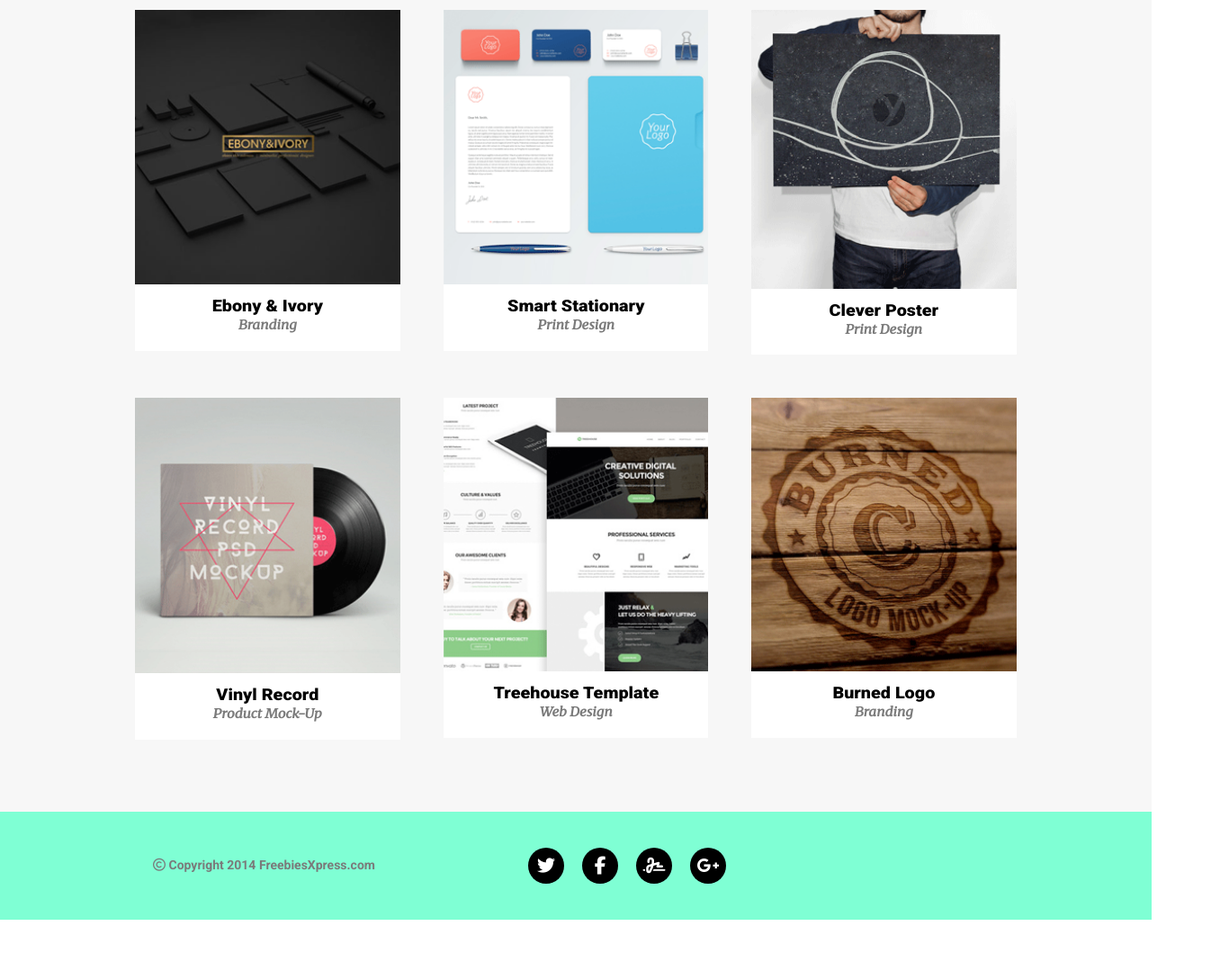
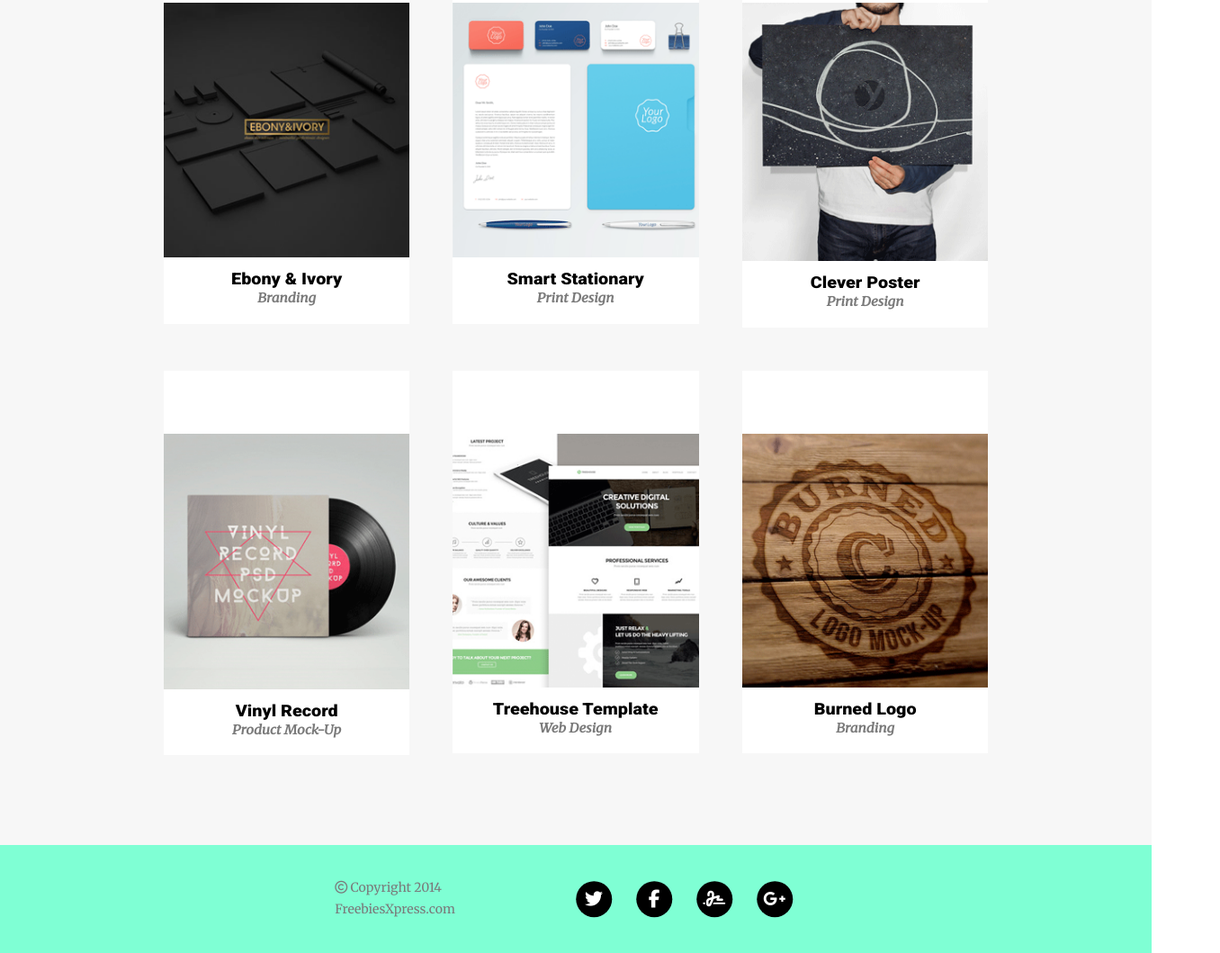
Before and after one commit to jarko-mach/project-with-task-runner, a website: page index.html in a window 1280 px wide. Shown: the part 1471-2530 px from the top of the page at 90% size, 1356 px wide, since content can reach past the window. Before the commit the page ends 2493 px from the top, so only its background shows below. Drawn offline with Linux system fonts and the light colour scheme; a web font is replaced by a local one.

Commit message:
Add bootstrap comands into sections and footer

```diff
--- a/index.html
+++ b/index.html
@@ -24,12 +24,11 @@
         </div>
         <div class="container-fluid">
             <div class="row">
-                <div class="col-1"> </div>
-                <div class="col-3">
+                <div class="col-4 col-sm-3">
                     <p class="logo">Golden</p>
                 </div>
-                <div class="col-7">
-                    <ul>
+                <div class="col-7 col-sm-8">
+                    <ul class="flex-column flex-sm-row align-items-end">
                         <li><a href="#">Home</a></li>
                         <li><a href="#">Services</a></li>
                         <li><a href="#">Portfolio</a></li>
@@ -37,20 +36,23 @@
                         <li><a href="#">Contact</a></li>
                     </ul>
                 </div>
+            </div>
+        </div>
+
         <div class="welcome">
             <h6>Welcome To Our Studio!</h6>
             <h1>it's nice to meet you</h1>
             <button type="button">Tell me more</button>
         </div>
-            </div>
-        </div>
+
     </nav>
+
     <section class="services">
         <div class="container">
             <div class="containerBox">
                 <h2>Services</h2>
                 <div class="row">
-                    <div class="col-4">
+                    <div class="col-12 col-md-6 col-lg-4">
                         <div class="ringContainer">
                             <div class="ring">
                                 <span class="fa-solid fa-basket-shopping"></span>
@@ -60,7 +62,7 @@
                         <p>Dui ut ornare lectus sit amet est placerat in egestas. Fermentum posuere urna nec tincidunt
                             praesent semper feugiat nibh.</p>
                     </div>
-                    <div class="col-4">
+                    <div class="col-12 col-md-6 col-lg-4">
                         <div class="ringContainer">
                             <div class="ring">
                                 <span class="fa-solid fa-laptop"></span>
@@ -70,7 +72,7 @@
                         <p>Ullamcorper malesuada proin libero nunc. Massa placerat duis ultricies lacus sed turpis
                             tincidunt id aliquet.</p>
                     </div>
-                    <div class="col-4">
+                    <div class="col-12 col-md-12 col-lg-4">
                         <div class="ringContainer">
                             <div class="ring">
                                 <span class="fa-solid fa-lock"></span>
@@ -90,42 +92,41 @@
             <div class="containerBox">
                 <h2>our portfolio</h2>
                 <div class="row g-5">
-                    <div class="col-4">
+                    <div class="col-12 col-md-6 col-lg-4">
                         <div class="infoBox">
                             <img src="./images/portfolio-1.gif" alt="Ebony & Ivory">
-                            <h3>Ebony & Ivory<br><span>Branding</span>
-                            </h3>
+                            <h3>Ebony &amp; Ivory<br><span>Branding</span> </h3>
                         </div>
                     </div>
-                    <div class="col-4">
+                    <div class="col-12 col-md-6 col-lg-4">
                         <div class="infoBox">
                             <img src="./images/portfolio-2.gif" alt="Smart Stationary">
-                            <h3>Smart Stationary<br><span>Print Design</h3>
+                            <h3>Smart Stationary<br><span>Print Design</span></h3>
                         </div>
                     </div>
-                    <div class="col-4">
+                    <div class="col-12 col-md-6 col-lg-4">
                         <div class="infoBox">
                             <img src="./images/portfolio-3.gif" alt="Clever Poster">
-                            <h3>Clever Poster<br><span>Print Design</h3>
+                            <h3>Clever Poster<br><span>Print Design</span></h3>
                         </div>
                     </div>
-                    <div class="col-4">
+                    <div class="col-12 col-md-6 col-lg-4">
                         <div class="infoBox">
                             <img src="./images/portfolio-4.gif" alt="Vinyl Record">
                             <h3>Vinyl Record<br><span>Product Mock-Up</span>
                             </h3>
                         </div>
                     </div>
-                    <div class="col-4">
+                    <div class="col-12 col-md-6 col-lg-4">
                         <div class="infoBox">
                             <img src="./images/portfolio-5.gif" alt="Treehouse Template">
-                            <h3>Treehouse Template<br><span>Web Design</h3>
+                            <h3>Treehouse Template<br><span>Web Design</span></h3>
                         </div>
                     </div>
-                    <div class="col-4">
+                    <div class="col-12 col-md-6 col-lg-4">
                         <div class="infoBox">
                             <img src="./images/portfolio-6.gif" alt="Burned Logo">
-                            <h3>Burned Logo<br><span>Branding</h3>
+                            <h3>Burned Logo<br><span>Branding</span></h3>
                         </div>
                     </div>
                 </div>
@@ -135,25 +136,46 @@
 
     <footer>
         <div class="container">
-            <div class="containerBox-footer">
+                <div class="row align-items-center justify-content-center info">
+                    <div class="col-6">
                         <p><span class="fa-regular fa-copyright"></span>&nbsp;Copyright 2014 FreebiesXpress.com</p>
-                <div class="logos">
+                    </div>
+
+                    <div class="col-6">
+
+                        <div class="row">
+                            <div class="col-3">
                                 <div class="logoCircle">
                                     <span class="fa-brands fa-twitter"></span>
                                 </div>
+                            </div>
+
+                            <div class="col-3">
                                 <div class="logoCircle">
                                     <span class="fa-brands fa-facebook-f"></span>
                                 </div>
+                            </div>
+
+                            <div class="col-3">
                                 <div class="logoCircle">
                                     <span class="fa-solid fa-signature"></span>
                                 </div>
+                            </div>
+
+                            <div class="col-3">
                                 <div class="logoCircle">
                                     <span class="fa-brands fa-google-plus-g"></span>
                                 </div>
                             </div>
+
+                        </div>
+
+                    </div>
+
                 </div>
         </div>
     </footer>
+
 </body>
 
 </html>
--- a/sass/style.scss
+++ b/sass/style.scss
@@ -9,6 +9,7 @@ $color-background: #f7f7f7;
 * {
     margin: 0;
     padding: 0;
+    box-sizing: border-box;
 }
 
 h1 {
@@ -26,7 +27,7 @@ h2 {
     font-weight: 800;
     text-transform: uppercase;
     transform: scale(1.1, 1);
-    margin: 0px 0 100px 0;
+    // margin: 0px 0 100px 0;
 }
 
 h2::after {
@@ -67,10 +68,6 @@ p {
     padding: 100px;
 }
 
-.containerBox-footer {
-    padding: 40px 100px;
-}
-
 .navigation {
 
     position: relative;
@@ -101,6 +98,7 @@ p {
         font-family: $font-logo;
         font-size: 30px;
         color: $color-logo;
+        text-align: right;
     }
 
     ul {
@@ -118,7 +116,7 @@ p {
         justify-content: end;
 
         li {
-            margin-left: 50px;
+            margin-left: 12px;
             text-transform: uppercase;
         }
     }
@@ -129,6 +127,8 @@ p {
         text-align: center;
         position: absolute;
         top: 250px;
+        left: 50%;
+        transform: translateX(-50%);
 
         button {
             width: 245px;
@@ -138,6 +138,7 @@ p {
             font-size: 20px;
             text-transform: uppercase;
             border-radius: 4px;
+            border-width: 0;
             cursor: pointer;
         }
     }
@@ -148,6 +149,7 @@ p {
 
     .ringContainer {
         display: inline-block;
+        padding-top: 70px;
     }
 
     .ring {
@@ -172,7 +174,7 @@ p {
 
     .infoBox {
         background-color: $color-white;
-        padding-bottom: 10px;
+        padding: 70px 0 10px 0;
     }
 
     img {
@@ -196,24 +198,7 @@ p {
 footer {
     height: 120px;
     background-color: aquamarine;
-
-    .containerBox-footer {
-        display: flex;
-        flex-direction: row;
-        justify-content: flex-start;
-        align-items: center;
-    }
-
-    p {
-        font-family: $font-header;
-        font-size: 14px;
-        font-weight: 600;
-    }
-
-    .logos {
-        margin-left: 150px;
-        display: flex;
-    }
+    position: relative;
 
     .logoCircle {
         width: 40px;
@@ -221,7 +206,6 @@ footer {
         background-color: black;
         border-radius: 50%;
         display: flex;
-        margin-left: 20px;
     }
 
     .logoCircle span {
@@ -229,34 +213,19 @@ footer {
         color: white;
         margin: auto;
     }
-}
 
-@media (max-width: 768px) {
-    .containerBox {
-        padding: 10px;
+    .info {
+        position: absolute;
+        top: 50%;
+        left: 50%;
+        transform: translate(-50%, -50%);
     }
 }
 
-@media (min-width: 768px) {
-    .containerBox {
-        padding: 40px;
+@media (max-width: 790px) {
+    .navigation {
+        .welcome {
+            top: 150px;
+        }
     }
 }
-
-@media (min-width: 992px) {
-    .containerBox {
-        padding: 60px;
-    }
-}
-
-@media (min-width: 1200px) {
-    .containerBox {
-        padding: 80px;
-    }
-}
-
-@media (min-width: 1400px) {
-    .containerBox {
-        padding: 100px;
-    }
-}
```
Also changed, not shown: css/style.css, 1 other file. Lines whose indentation alone changed are shown as unchanged.
